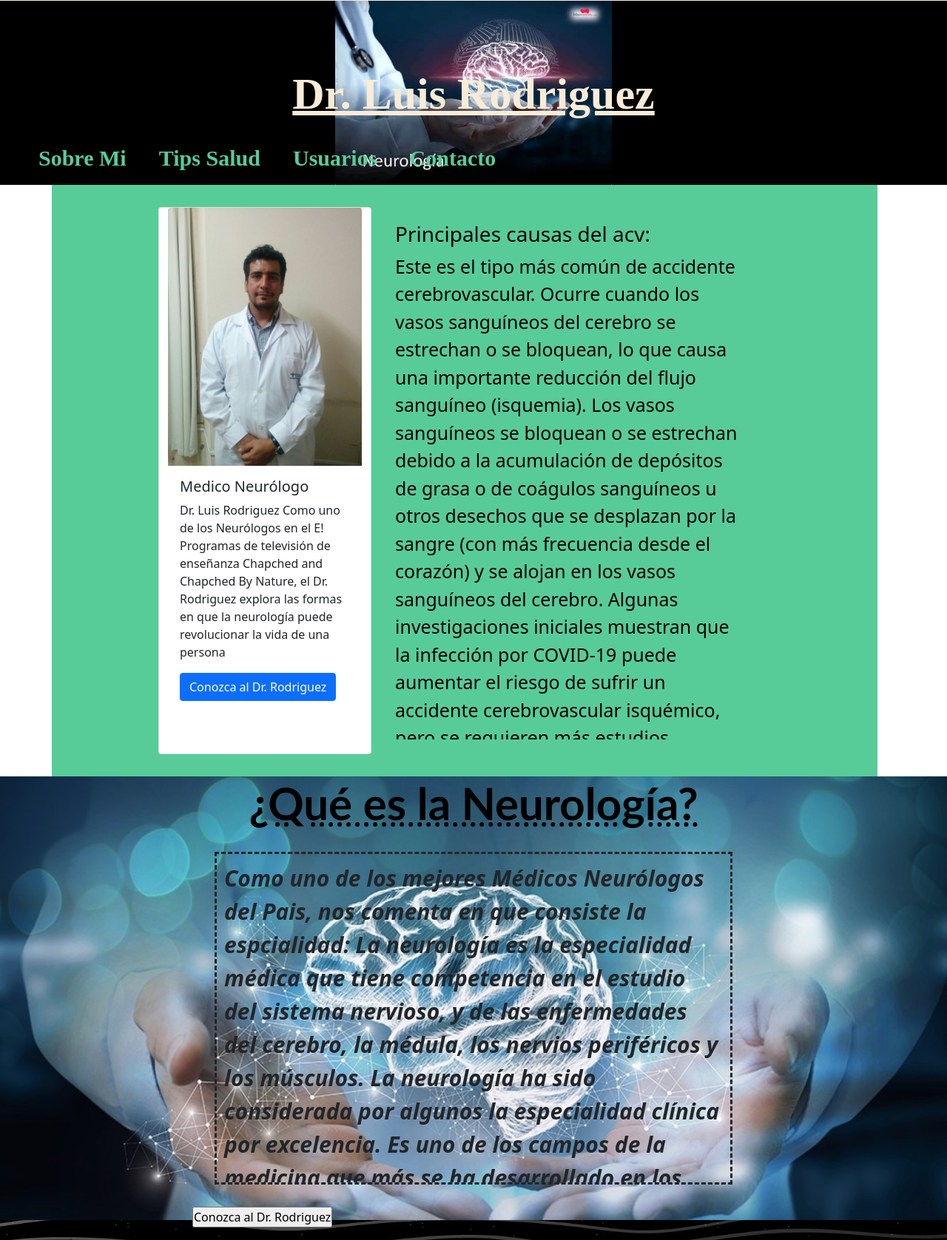
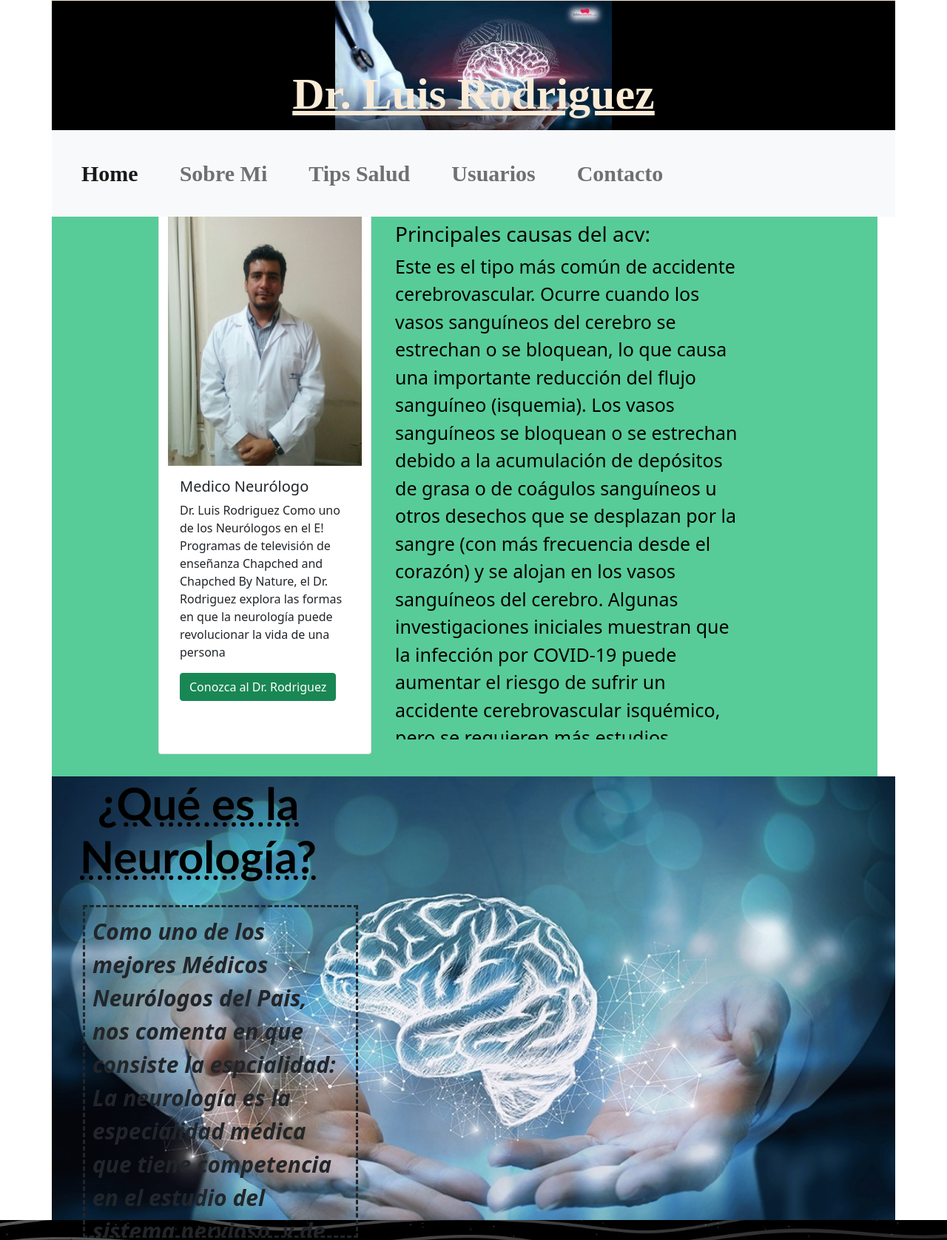
Before and after one commit to MaximilianoRoascio/Dr.LuisRodriguez, a plain HTML site: page index.html in a window 1280 px wide. Shown: the top 1677 px of the page at 74% size. Drawn offline with nearby package versions, Linux system fonts and the light colour scheme.

Commit message:
Entrega de Boots

```diff
--- a/index.html
+++ b/index.html
@@ -21,22 +21,43 @@
 <body>
 
 
-    <header class="HeaderIndex">
+    <header class="HeaderIndex container">
         <h1 class="h1Header">Dr. Luis Rodriguez</h1>
 
-        <nav>
-            <ul>
-                <li><a href="pages/Sobre Mi.html">Sobre Mi</a></li>
-                <li><a href="pages/Tips Salud.html">Tips Salud</a></li>
-                <li><a href="pages/Usuarios.html">Usuarios</a> </li>
-                <li><a href="pages/contacto.html">Contacto</a> </li>
-            </ul>
-        </nav>
+        <nav class="row navbar navbar-expand-lg navbar-light bg-light navegador">
+            <div class="container-fluid">
+              <button class="navbar-toggler" type="button" data-bs-toggle="collapse" data-bs-target="#navbarNav" aria-controls="navbarNav" aria-expanded="false" aria-label="Toggle navigation">
+                <span class="navbar-toggler-icon"></span>
+              </button>
+              <div class="collapse navbar-collapse" id="navbarNav">
+                <ul class="navbar-nav">
+                  <li class="nav-item">
+                    <a class="nav-link active" aria-current="page" href="./index.html">Home</a>
+                  </li>
+                  <li class="nav-item">
+                    <a class="nav-link" href="./pages/Sobre Mi.html">Sobre Mi</a>
+                  </li>
+                  <li class="nav-item">
+                    <a class="nav-link" href="./pages/Tips Salud.html">Tips Salud</a>
+                  </li>
+                  <li class="nav-item">
+                    <a class="nav-link" href="./pages/Usuarios.html">Usuarios</a>
+                  </li>
+                  <li class="nav-item">
+                    <a class="nav-link" href="./pages/contacto.html">Contacto</a>
+                  </li>
+
+                </ul>
+              </div>
+            </div>
+          </nav>
+
+
 
     </header>
 <div class="container">
 
-    <div class=  "row fondomain d-flex align-items justify-content-center">
+    <div class="row fondomain d-flex align-items justify-content-center">
             <div class="col-sm-12 col-md-8 col-lg-4 col-xl-4 col-xxl-4 card" style="width: 18rem;">
                 <img src="img/Hospital-1140x1520.jpg" class="card-img-top" alt="...">
                 <div class="card-body">
@@ -45,7 +66,7 @@
                     Como uno de los Neurólogos en el E! Programas de televisión de enseñanza
                     Chapched and Chapched By Nature, el Dr. Rodriguez explora las formas en que la neurología puede
                     revolucionar la vida de una persona</p>
-                  <a href="/pages/contacto.html" class="btn btn-primary">Conozca al Dr. Rodriguez</a>
+                  <a href="/pages/contacto.html" class="btn btn-success">Conozca al Dr. Rodriguez</a>
                 </div>
             </div>
             <aside class=" col-sm-12 col-md-4 col-lg-8 col-xl-8 col-xxl-8 aside">
@@ -63,12 +84,12 @@
 
 </div>
 
-        <section class="sectionindex">
-            <div class="parallax">
+        <section class="container sectionindex">
+            <div class=" row d-flex align-items justify-content-center parallax">
 
                 <article>
-                    <h3 class="tituloParallax">¿Qué es la Neurología?</h3>
-                    <p class="parallaxtexto"> Como uno de los mejores Médicos Neurólogos del Pais, nos comenta en que
+                    <h3 class="col-sm-12 col-md-8 col-lg-4 col-xl-4 col-xxl-4 tituloParallax">¿Qué es la Neurología?</h3>
+                    <p class="col-sm-12 col-md-8 col-lg-4 col-xl-4 col-xxl-4 parallaxtexto"> Como uno de los mejores Médicos Neurólogos del Pais, nos comenta en que
                         consiste la espcialidad:
 
                         La neurología es la especialidad médica que tiene competencia en el estudio del sistema
@@ -144,6 +165,9 @@
 
 
 
+
+
+
 </body>
 
 </html>
--- a/style/style.css
+++ b/style/style.css
@@ -30,6 +30,7 @@ li a {
 
 }
 
+
 nav li {
     display: inline-block;
     font-style: initial;
@@ -43,7 +44,6 @@ nav li {
 .fondomain {
     background-color: #57cc99;
     width: 100%;
-
     padding: 30px;
     /*display: grid;
     grid-template-columns: 1fr 1fr 1fr;
@@ -80,9 +80,12 @@ nav li {
     text-decoration: dotted underline;
     color: black;
 }
+.navegador {
+    z-index: 3;
+    top: 5px;
+}
 
 .parallaxtexto {
-    width: 700px;
     height: 450px;
     font-style: oblique;
     font-weight: bold;
```
Also changed, not shown: pages/Sobre Mi.html (+27 -9 lines), pages/Tips Salud.html (+27 -9 lines), pages/Usuarios.html (+27 -9 lines), pages/contacto.html (+28 -10 lines).
